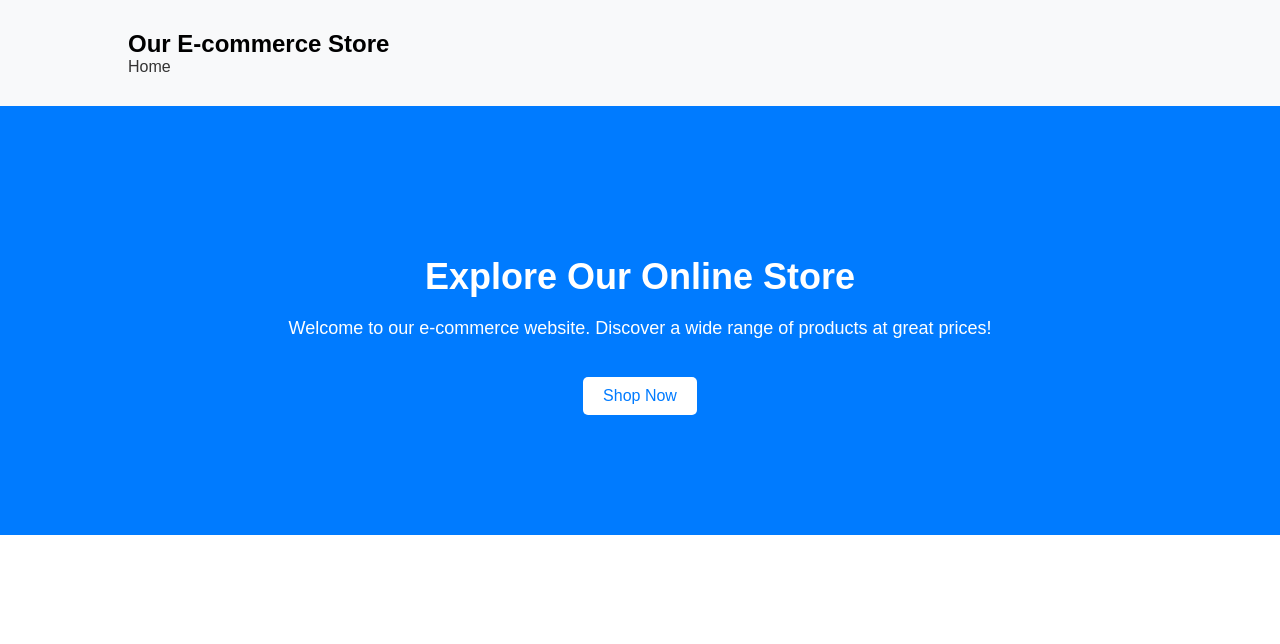
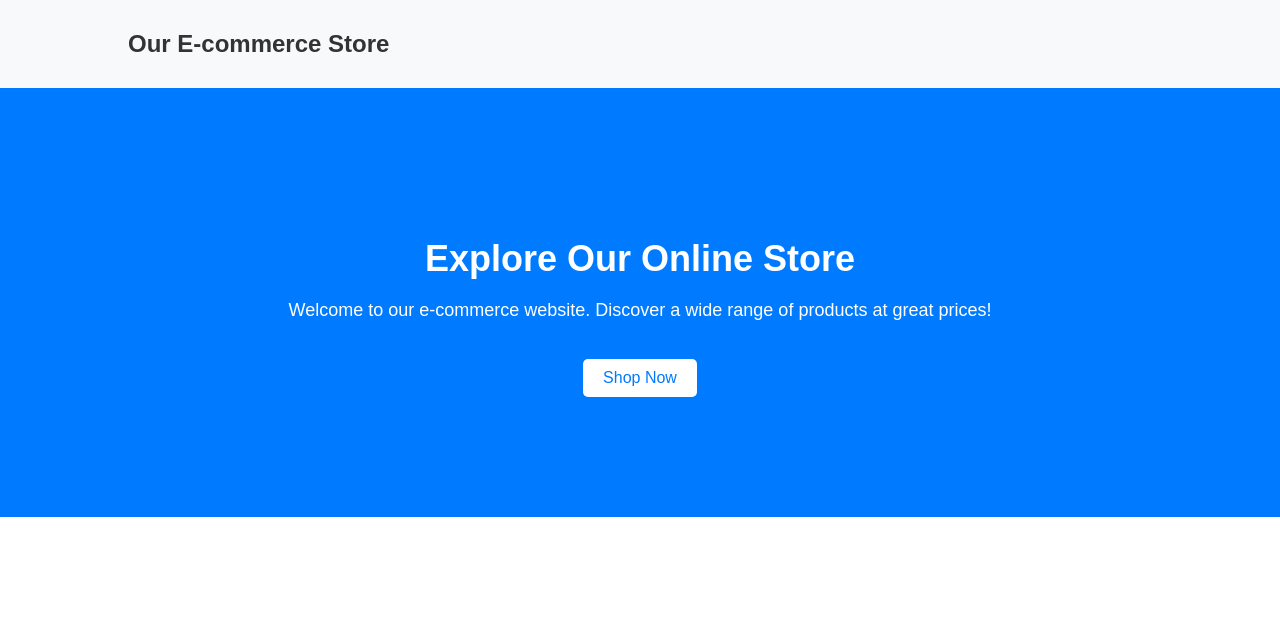
Before and after one commit to Samuel1604/landing-page, a plain HTML site: page index.html in a window 1280 px wide. Shown: the top 644 px of the page. Drawn offline with Linux system fonts and the light colour scheme.

Commit message:
Update index.html

```diff
--- a/index.html
+++ b/index.html
@@ -9,8 +9,8 @@
 
 <header>
     <div class="container">
-        <h1>Our E-commerce Store</h1>
-        <a href="index.html">Home</a>
+
+        <a href="index.html"><h1>Our E-commerce Store</h1></h1></a>
     </div>
 </header>
 
```
